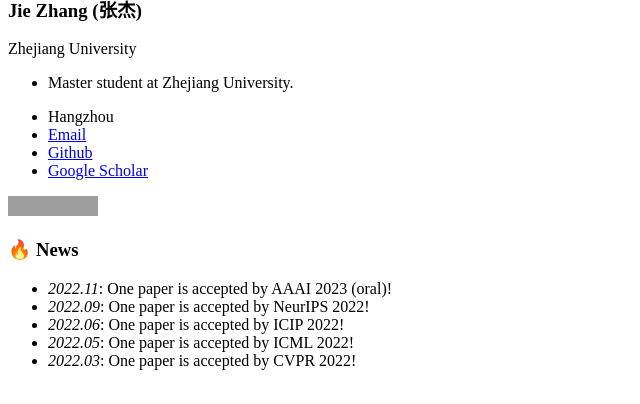
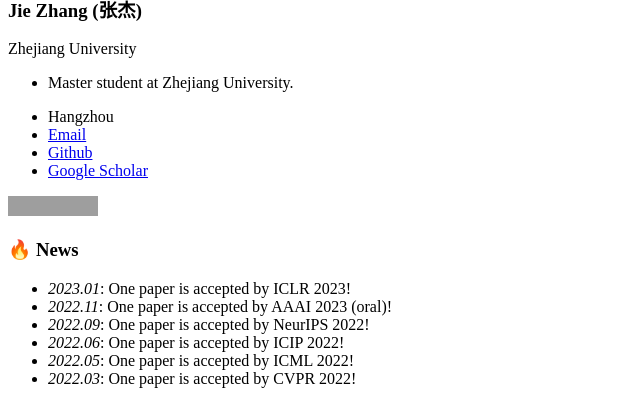
Before and after one commit to zj-jayzhang/zj-jayzhang.github.io, a Jekyll site: the page built from _pages/includes/news.md, in a window 1280 px wide, cut to the strip 548-952 px from the top of the page. Shown: the whole strip, without its empty margins (0-640 px from the left). Built offline with Jekyll 4.4.1, drawn with Linux system fonts in a browser that asks for light colours; our own code applies the rules of GitHub Pages for plain Markdown files; grey boxes are pictures that could not be loaded.

Commit message:
Update news.md

```diff
--- a/_pages/includes/news.md
+++ b/_pages/includes/news.md
@@ -1,4 +1,5 @@
 # 🔥 News
+- *2023.01*: One paper is accepted by ICLR 2023!
 - *2022.11*: One paper is accepted by AAAI 2023 (oral)!
 - *2022.09*: One paper is accepted by NeurIPS 2022!
 - *2022.06*: One paper is accepted by ICIP 2022!
```
